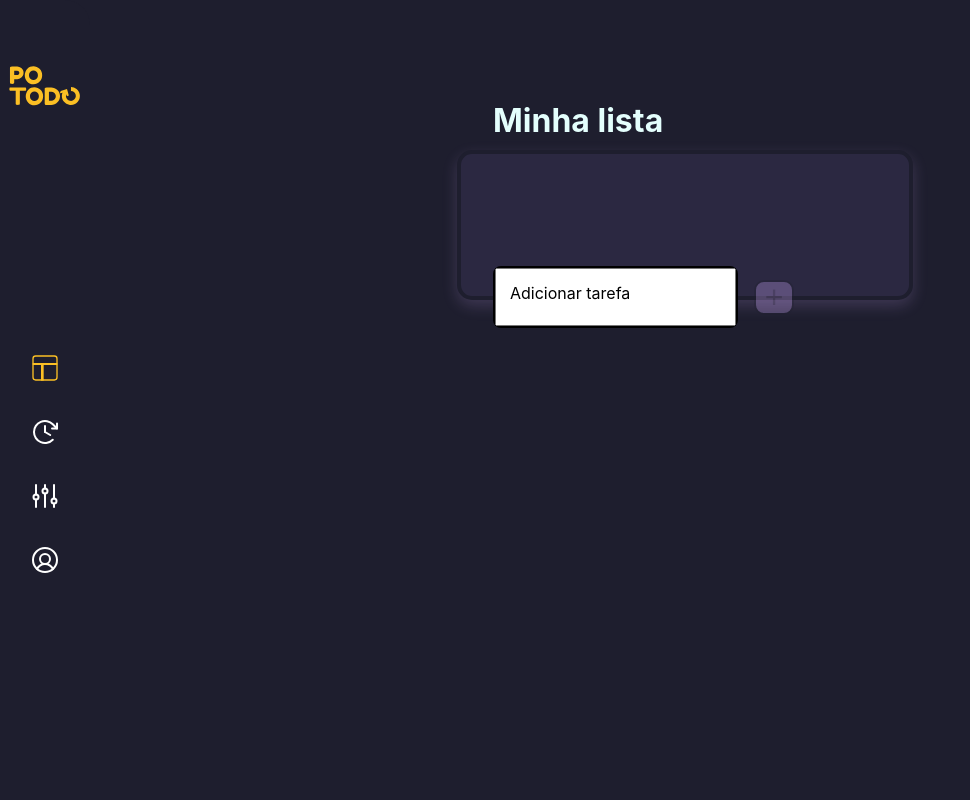
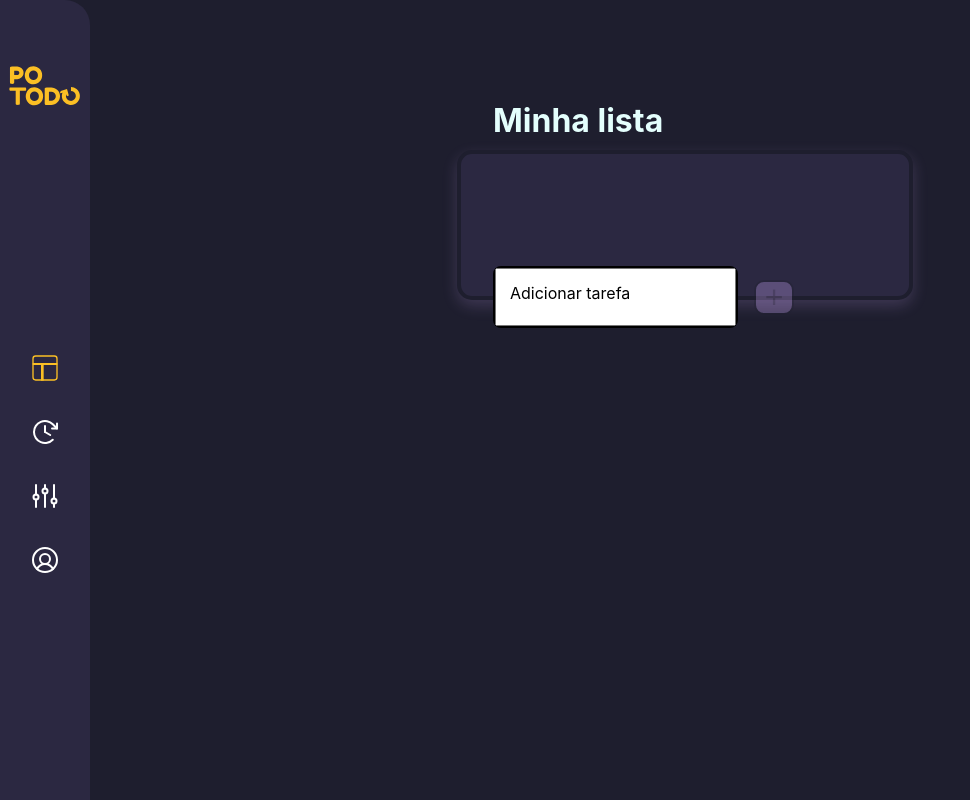
Before and after one commit to Juniokoi/Potodo, an Angular app: page /timer in a window 1280 px wide. Shown: the whole page, without its empty margins (0-970 px from the left). Built offline with nearby package versions, Linux system fonts and the light colour scheme.

Commit message:
styles: Change navbar color to a lighter one

```diff
--- a/src/app/modules/timer/timer.component.scss
+++ b/src/app/modules/timer/timer.component.scss
@@ -10,7 +10,7 @@ section {
 
 nav {
     padding: 4em 0;
-    background: $surface-primary;
+    background: $surface-secondary;
     position: fixed;
     border-radius: 0 25px 25px 0;
 
```
